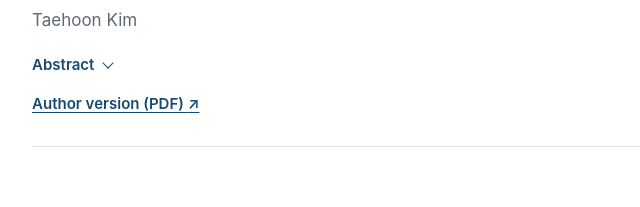
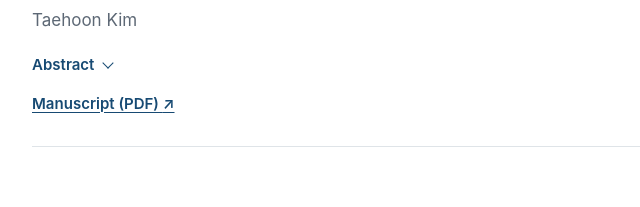
Before and after one commit to TaehoonKim85/taehoonkim85.github.io, a plain HTML site: page index.html in a window 1280 px wide. Shown: the part 2040-2247 px from the top of the page, 168-808 px from the left. Drawn offline with Linux system fonts and the light colour scheme.

Commit message:
Use consistent manuscript filename and homepage link label

```diff
--- a/index.html
+++ b/index.html
@@ -73,7 +73,7 @@
             <p class="abstract-text">To understand the implications for housing allocation and welfare, I develop a heterogeneous-household general-equilibrium model with indivisible housing and collateral constraints. At fixed prices, the restriction discourages housing upgrades and induces downward reallocation. Once equilibrium prices adjust, however, house prices fall by 7.7% on impact, largely reversing this reallocation. At the same time, lower collateral values amplify welfare losses for incumbent households from 0.05% to 0.26% of consumption, extending the effects beyond directly regulated buyers.</p>
             <p class="abstract-text">Finally, counterfactual experiments show that mortgage policies achieving similar reductions in aggregate debt can generate different price and welfare outcomes. A uniform loan-to-value restriction imposes broader direct costs, whereas mortgage-amount caps generate smaller equilibrium price declines and transition welfare losses than the original restriction.</p>
           </details>
-          <p class="links"><a href="https://drive.google.com/file/d/1q8aYjzupRw79IbvevGA-tQ3h2oh6Tc9Q/view?usp=drivesdk" target="_blank" rel="noopener noreferrer">Author version (PDF) <span aria-hidden="true">↗</span></a></p>
+          <p class="links"><a href="https://drive.google.com/file/d/1q8aYjzupRw79IbvevGA-tQ3h2oh6Tc9Q/view?usp=drivesdk" target="_blank" rel="noopener noreferrer">Manuscript (PDF) <span aria-hidden="true">↗</span></a></p>
         </article>
       </div>
     </section>
```
